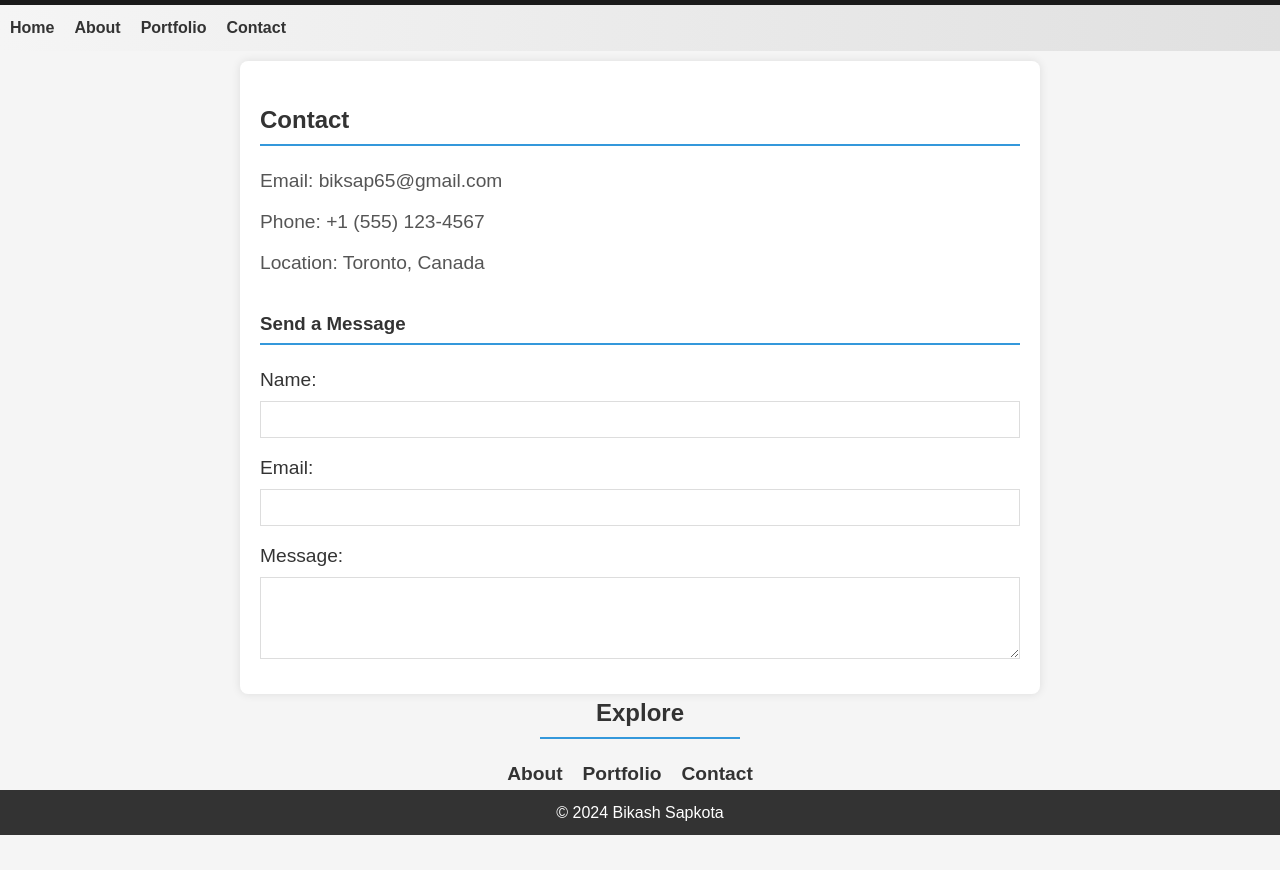
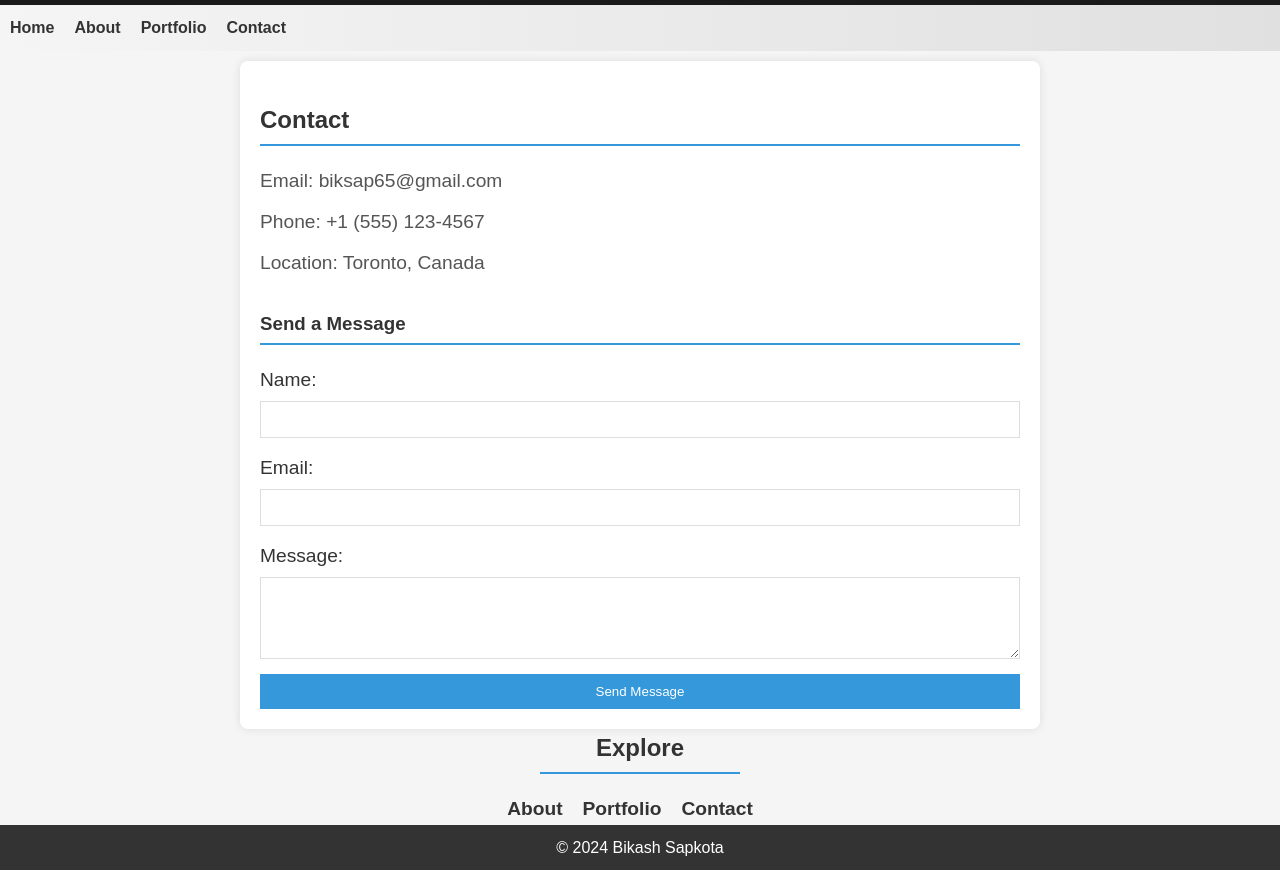
Before and after one commit to bikashvicious/MyBlog_BikashSapkota_C0911133, a plain HTML site: page contact.html in a window 1280 px wide. Shown: the part 179-1049 px from the top of the page. Before the commit the page ends 1014 px from the top, so only its background shows below. Drawn offline with Linux system fonts and the light colour scheme.

Commit message:
button fixed

```diff
--- a/contact.html
+++ b/contact.html
@@ -48,7 +48,7 @@
                     <label for="message">Message:</label>
                     <textarea id="message" name="message" rows="4" required></textarea>
 
-                    <!-- <button type="submit">Send Message</button> -->
+                    <button type="submit">Send Message</button>
                 </form>
             </div>
         </section>
```
